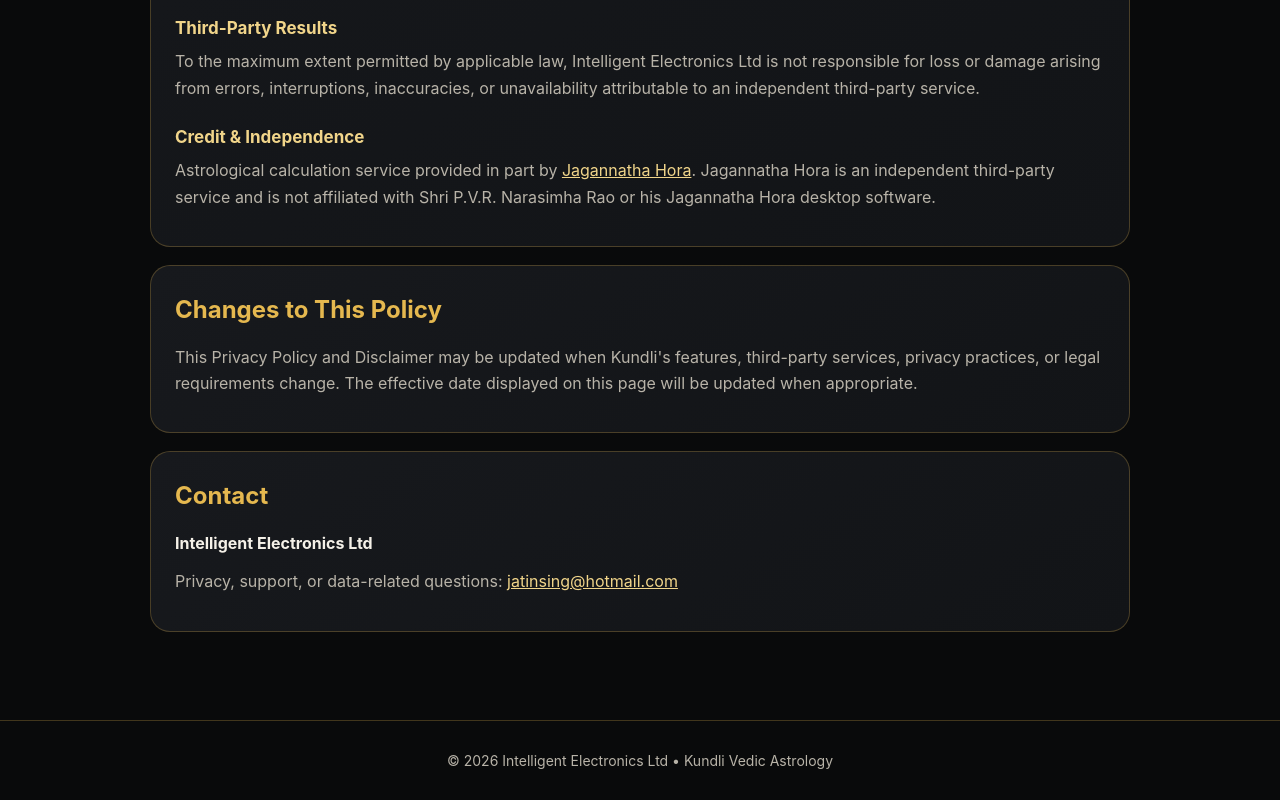
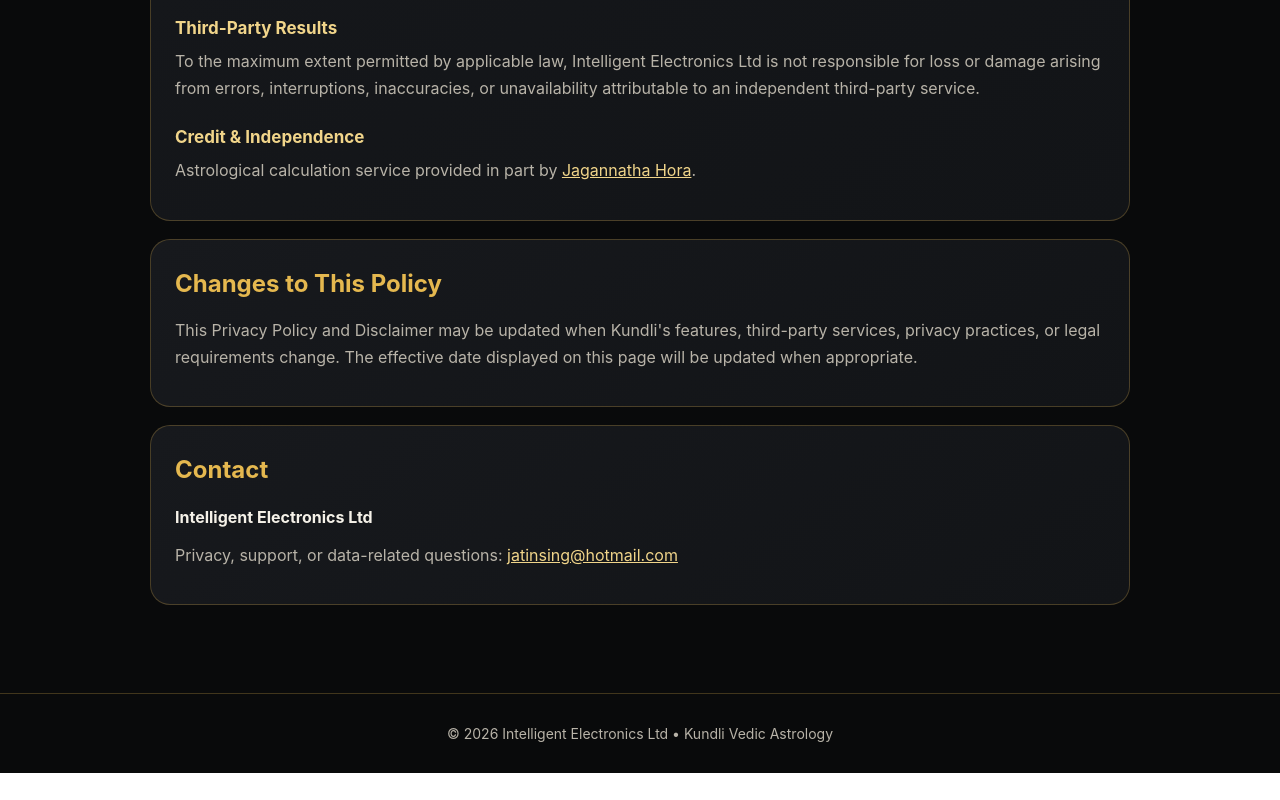
Before and after one commit to jatinsing/kundli, a plain HTML site: page index.html in a window 1280 px wide. Shown: the part 3540-4340 px from the top of the page. After the commit the page ends 4313 px from the top, so only its background shows below. Drawn offline with Linux system fonts and the light colour scheme.

Commit message:
Update credit section for Jagannatha Hora service
Removed affiliation statement and clarified credit attribution for the Jagannatha Hora service.

```diff
--- a/index.html
+++ b/index.html
@@ -24,7 +24,7 @@
 <h3>Location Search Logs</h3><p>If Kundli uses the Jagannatha Hora <code>/location/search</code> or <code>/location/autocomplete</code> endpoints, the place-name search text forms part of the request URL and may therefore appear in the provider's operational logs for up to 30 days.</p>
 <h3>Service Availability</h3><p>Intelligent Electronics Ltd does not control the availability, operation, accuracy, security, modification, or continued availability of this third-party service. The provider states that the free API has no uptime guarantee. The API may be changed, interrupted, rate-limited, unavailable, or discontinued without our control.</p>
 <h3>Third-Party Results</h3><p>To the maximum extent permitted by applicable law, Intelligent Electronics Ltd is not responsible for loss or damage arising from errors, interruptions, inaccuracies, or unavailability attributable to an independent third-party service.</p>
-<h3>Credit &amp; Independence</h3><p>Astrological calculation service provided in part by <a href="https://jagannathahora.com" rel="noopener">Jagannatha Hora</a>. Jagannatha Hora is an independent third-party service and is not affiliated with Shri P.V.R. Narasimha Rao or his Jagannatha Hora desktop software.</p></section>
+<h3>Credit &amp; Independence</h3><p>Astrological calculation service provided in part by <a href="https://jagannathahora.com" rel="noopener">Jagannatha Hora</a>.</p></section>
 <section class="box"><h2>Changes to This Policy</h2><p>This Privacy Policy and Disclaimer may be updated when Kundli's features, third-party services, privacy practices, or legal requirements change. The effective date displayed on this page will be updated when appropriate.</p></section>
 <section class="box" id="contact"><h2>Contact</h2><p><strong style="color:var(--text)">Intelligent Electronics Ltd</strong></p><p>Privacy, support, or data-related questions: <a href="mailto:jatinsing@hotmail.com">jatinsing@hotmail.com</a></p></section>
 </main><footer>© 2026 Intelligent Electronics Ltd • Kundli Vedic Astrology</footer></body></html>
```
